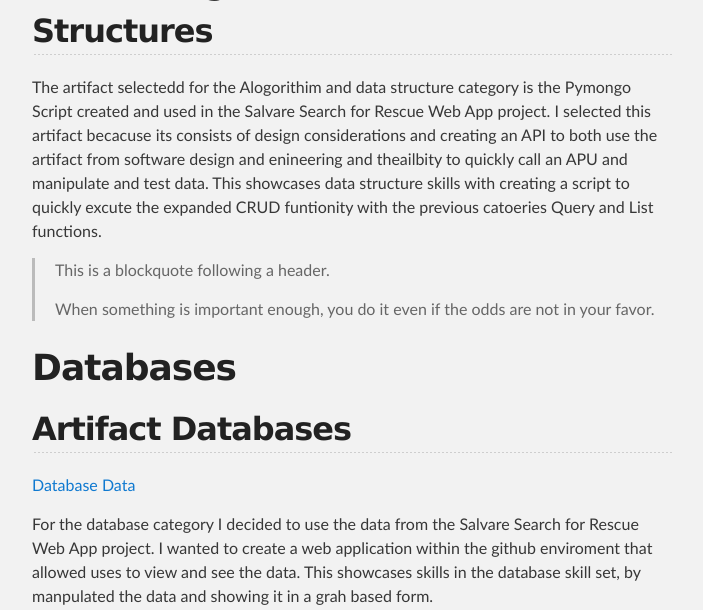
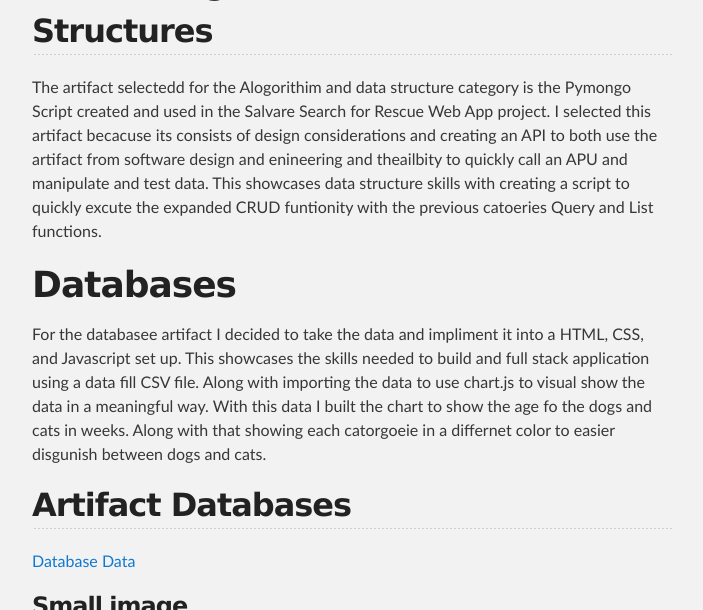
Before and after one commit to pages-themes/slate, a Jekyll site: the page built from index.md, in a window 1280 px wide and 900 px high, scrolled down 2136 px, cut to the strip 0-610 px from the top of the window. Shown: the whole strip, without its empty margins (288-991 px from the left). Built offline with Jekyll 4.4.1, drawn with Linux system fonts in a browser that asks for light colours; our own code applies the rules of GitHub Pages for plain Markdown files.

Commit message:
Update index.md

```diff
--- a/index.md
+++ b/index.md
@@ -47,18 +47,13 @@
 
 The artifact selectedd for the Alogorithim and data structure category is the Pymongo Script created and used in the Salvare Search for Rescue Web App project.  I selected this artifact becacuse its consists of design considerations and creating an API to both use the artifact from software design and enineering and theailbity to quickly call an APU and manipulate and test data.  This showcases data structure skills with creating a script to quickly excute the expanded CRUD funtionity with the previous catoeries Query and List functions.
 
-> This is a blockquote following a header.
->
-> When something is important enough, you do it even if the odds are not in your favor.
+# Databases
 
-# Databases
+For the databasee artifact I decided to take the data and impliment it into a HTML, CSS, and Javascript set up.  This showcases the skills needed to build and full stack application using a data fill CSV file.  Along with importing the data to use chart.js to visual show the data in a meaningful way.  With this data I built the chart to show the age fo the dogs and cats in weeks.  Along with that showing each catorgoeie in a differnet color to easier disgunish between dogs and cats.
 
 ## Artifact Databases
 [Database Data](https://codepen.io/daimon2008/pen/yLEvdpb)
 
-
-
-For the database category I decided to use the data from the Salvare Search for Rescue Web App project.  I wanted to create a web application within the github enviroment that allowed uses to view and see the data.  This showcases skills in the database skill set, by manpulated the data and showing it in a grah based form.
 
 ### Small image
 
```
